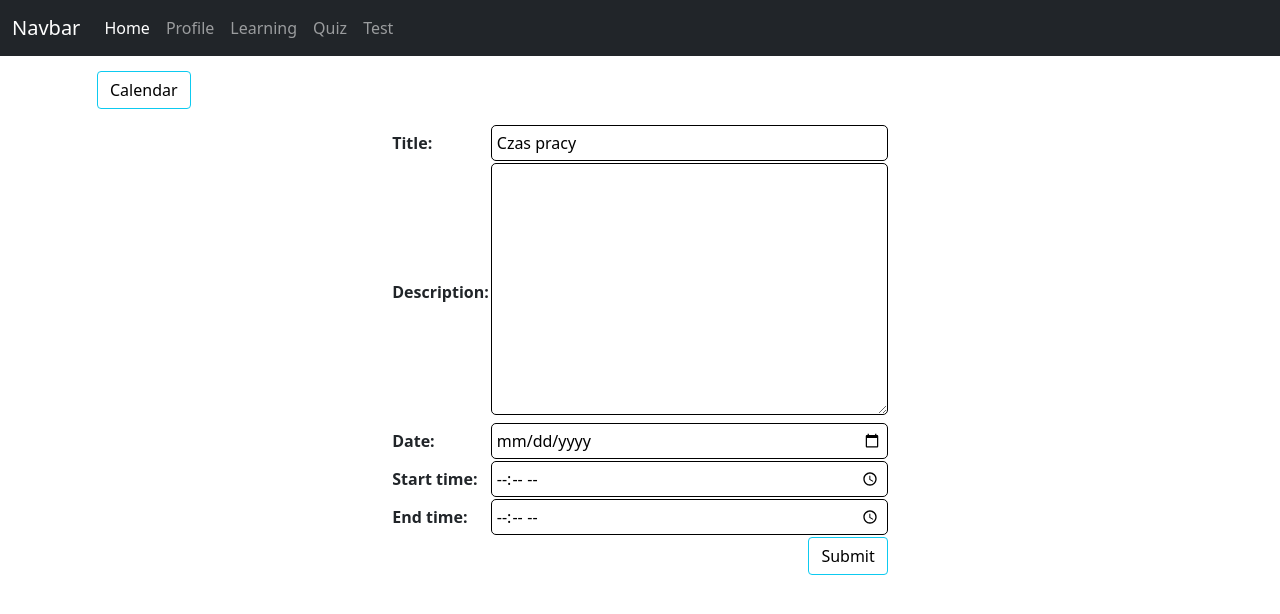
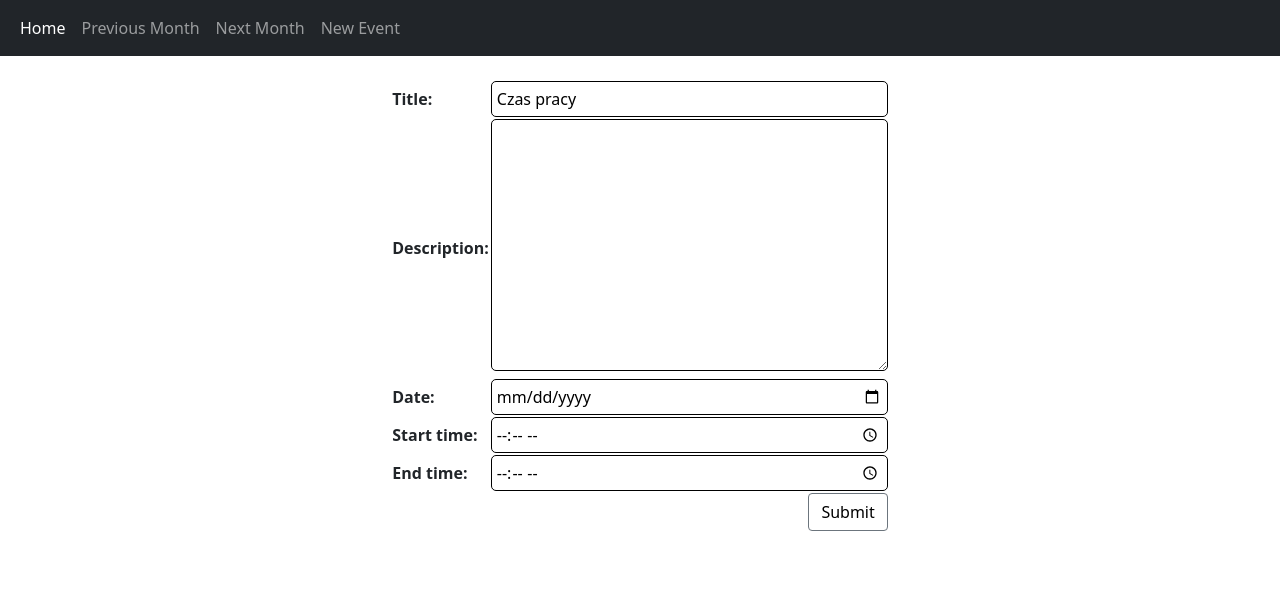
Before and after one commit to HubertKwiatkowski/Time-register, a Django app: page /event/new/ in a window 1280 px wide. Shown: the top 614 px of the page. Run offline with Django 4.2, Linux system fonts and the light colour scheme.

Commit message:
calendar done

```diff
--- a/templates/main/header.html
+++ b/templates/main/header.html
@@ -1,7 +1,7 @@
 <nav class="navbar navbar-expand-lg navbar-dark bg-dark">
     <div class="container-fluid">
 
-        <a class="navbar-brand" href="#">Navbar</a>
+        <!-- <a class="navbar-brand" href="#">Navbar</a> -->
         <button class="navbar-toggler" type="button" data-bs-toggle="collapse" data-bs-target="#navbarSupportedContent" aria-controls="navbarSupportedContent" aria-expanded="false" aria-label="Toggle navigation">
             <span class="navbar-toggler-icon"></span>
         </button>
@@ -10,17 +10,14 @@
                 <li class="nav-item">
                     <a class="nav-link active" aria-current="page" href="/">Home</a>
                 </li>
-                <li class="nav-item">
-                    <a class="nav-link" href="#">Profile</a>
+                <li>
+                    <a href="{% url 'timereg:calendar' %}?{{ prev_month }}" class="nav-link"> Previous Month </a>
                 </li>
-                <li class="nav-item">
-                    <a class="nav-link" href="#">Learning</a>
+                <li>
+                    <a href="{% url 'timereg:calendar' %}?{{ next_month }}" class="nav-link"> Next Month </a>
                 </li>
-                <li class="nav-item">
-                    <a class="nav-link" href="#">Quiz</a>
-                </li>
-                <li class="nav-item">
-                    <a class="nav-link" href="#">Test</a>
+                <li>
+                    <a href="{% url 'timereg:event_new' %}" class="nav-link"> New Event </a>
                 </li>
             </ul>
         </div>
--- a/templates/timereg/event_add.html
+++ b/templates/timereg/event.html
@@ -4,16 +4,13 @@
 
 {% block content %}
 <div class="container">
-    <div class="clearfix">
-        <a href="{% url 'timereg:calendar' %}" class="btn btn-info left"> Calendar </a>
-    </div>
-
+    <br>
     <form method="post">
         {% csrf_token %}
         <table class="form form-table">
             {{ form }}
             <tr><td colspan="2">
-                <button class="btn btn-info right" type="submit">Submit</button>
+                <button class="btn btn-secondary right" type="submit">Submit</button>
             </td></tr>
         </table>
     </form>
--- a/templates/timereg/index.html
+++ b/templates/timereg/index.html
@@ -3,10 +3,6 @@
 {% block title %} Work time register app {% endblock %}
 
 {% block content %}
-<div class="clearfix">
-    <a href="{% url 'timereg:calendar' %}?{{ prev_month }}" class="btn btn-info left"> Previous Month </a>
-    <a href="{% url 'timereg:calendar' %}?{{ next_month }}" class="btn btn-info right"> Next Month </a>
-    <a href="{% url 'timereg:event_new' %}" class="btn btn-info right"> New Event </a>
-</div>
+<br>
 {{ calendar }}
 {% endblock content %}
--- a/timereg/models.py
+++ b/timereg/models.py
@@ -1,3 +1,5 @@
+from datetime import datetime
+
 from django.db import models
 from django.urls import reverse
 from .widget import *
@@ -10,10 +12,15 @@ class Event(models.Model):
     start_time = models.TimeField()
     end_time = models.TimeField()
 
+    def timeCout(self):
+        time = datetime.combine(datetime(1,1,1,0,0,0), self.end_time) - datetime.combine(datetime(1,1,1,0,0,0), self.start_time)
+        return time
+
     @property
     def get_html_url(self):
+        time = self.timeCout()
         url = reverse('timereg:event_edit', args=(self.id,))
-        return f'<a href="{url}"> {self.title} </a>'
+        return f'<a href="{url}"> {time} </a>'
 
     def __str__(self):
         return self.title
--- a/timereg/utils.py
+++ b/timereg/utils.py
@@ -1,4 +1,3 @@
-from datetime import datetime, timedelta
 from calendar import HTMLCalendar, weekday
 from .models import Event
 
@@ -8,7 +7,6 @@ class Calendar(HTMLCalendar):
         self.year = year
         self.month = month
         super(Calendar, self).__init__()
-
 
     # formats a day as td
     # filter events by day
--- a/timereg/views.py
+++ b/timereg/views.py
@@ -10,10 +10,6 @@ from .models import *
 from .utils import Calendar
 from .forms import EventForm
 
-
-# Create your views here.
-# def index(request):
-#     return render(request, 'timereg/index.html')
 
 class CalendarView(generic.ListView):
     model = Event
@@ -69,7 +65,7 @@ def event_new(request, event_id=None):
     context = {
         'form': form
     }
-    return render(request, 'timereg/event_add.html', context)
+    return render(request, 'timereg/event.html', context)
 
 def event_edit(request, event_id):
     event = Event.objects.get(id=event_id)
@@ -83,4 +79,4 @@ def event_edit(request, event_id):
     context = {
         'form': form,
     }
-    return render(request, 'timereg/event_edit.html', context)
+    return render(request, 'timereg/event.html', context)
```
Also changed, not shown: templates/timereg/event_edit.html (+8 -15 lines), timereg/forms.py (+0 -18 lines).
